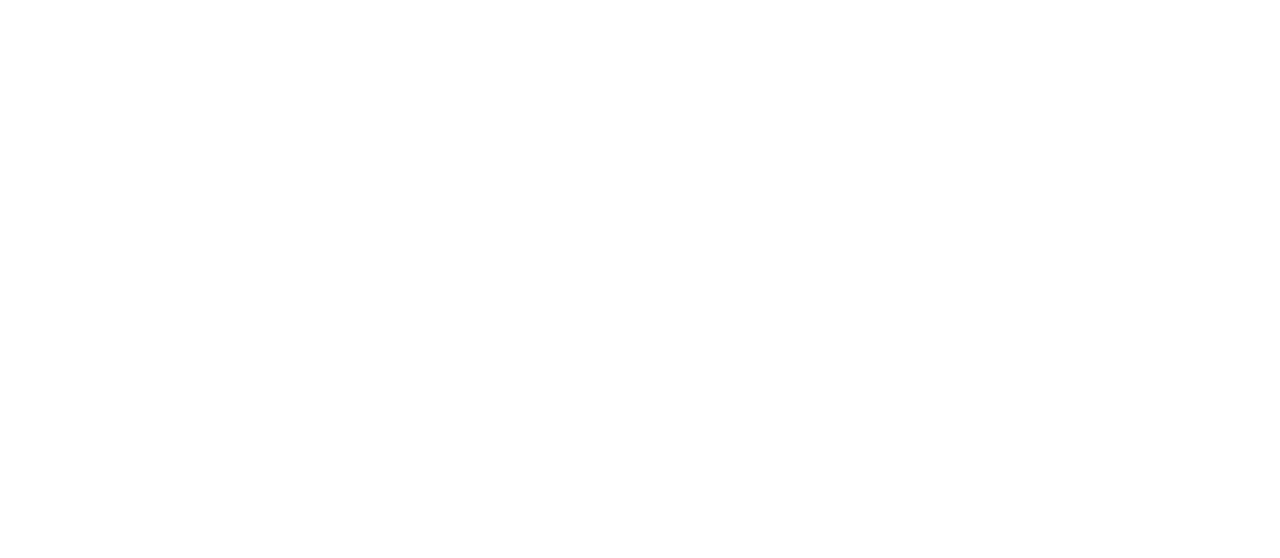
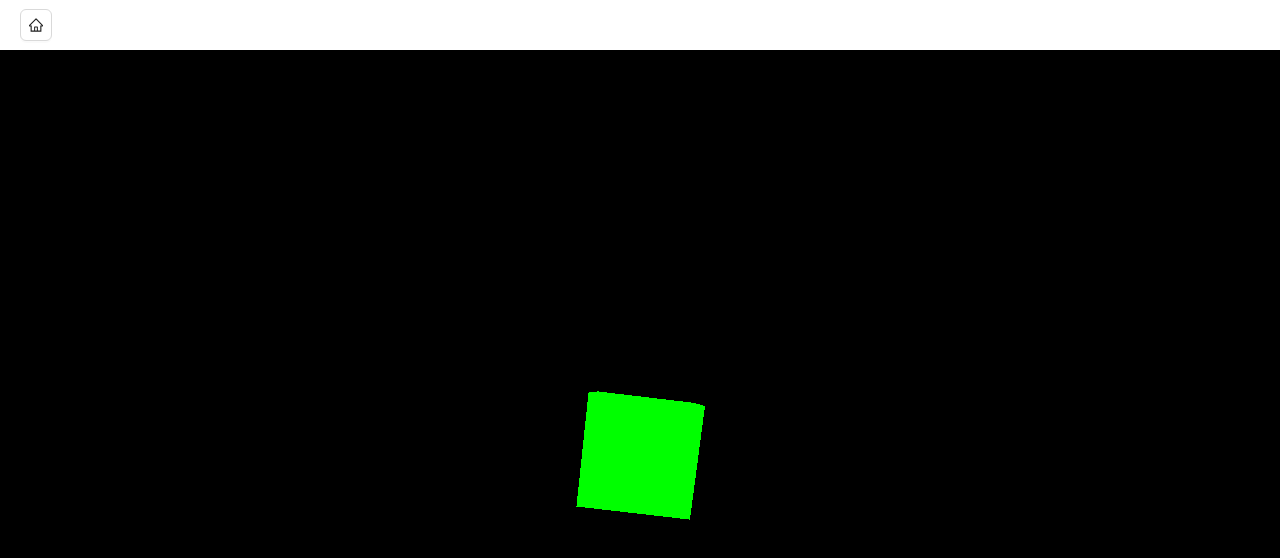
Before and after one commit to MrHGJ/react-threejs-demo, a React app: page /#/demo-start in a window 1280 px wide. Shown: the top 558 px of the page. Built offline with nearby package versions, Linux system fonts and the light colour scheme.

Commit message:
feat: 添加start demo

```diff
--- a/package.json
+++ b/package.json
@@ -18,6 +18,7 @@
     "@babel/preset-typescript": "^7.15.0",
     "@types/react": "^17.0.30",
     "@types/react-dom": "^17.0.9",
+    "@types/three": "^0.149.0",
     "@typescript-eslint/eslint-plugin": "~4.10.0",
     "@typescript-eslint/parser": "~4.10.0",
     "autoprefixer": "^9.8.8",
@@ -71,13 +72,16 @@
     "webpackbar": "^5.0.0-3"
   },
   "dependencies": {
+    "@ant-design/icons": "^5.0.1",
     "@babel/runtime-corejs3": "^7.15.4",
     "@commitlint/cli": "^11.0.0",
     "@commitlint/config-conventional": "^11.0.0",
     "@types/react-router-dom": "^5.3.2",
+    "antd": "^5.2.0",
     "husky": "^4.3.0",
     "react": "^17.0.2",
-    "react-dom": "^17.0.2"
+    "react-dom": "^17.0.2",
+    "three": "^0.149.0"
   },
   "husky": {
     "hooks": {
--- a/src/app.scss
+++ b/src/app.scss
@@ -1,6 +1,8 @@
+body {
+  margin: 0px;
+}
 .app {
   display: flex;
   align-items: center;
   justify-content: center;
-  color: red;
 }
--- a/src/app.tsx
+++ b/src/app.tsx
@@ -2,11 +2,15 @@
 import { Router } from 'react-router'
 import './app.scss'
 import { createBrowserHistory } from 'history'
-import CoreRouter from './routes'
+import { CoreRouter } from './routes'
+import { Header } from './components/header'
+
 export const history = createBrowserHistory()
+
 function App() {
   return (
     <Router history={history}>
+      <Header />
       <CoreRouter />
     </Router>
   )
--- /dev/null
+++ b/src/components/header/index.scss
@@ -0,0 +1,8 @@
+.common-header {
+  display: flex;
+  align-items: center;
+  height: 50px;
+  &__home {
+    margin-left: 20px;
+  }
+}
--- /dev/null
+++ b/src/components/header/index.tsx
@@ -0,0 +1,22 @@
+import { HomeOutlined } from '@ant-design/icons'
+import { Button } from 'antd'
+import React from 'react'
+import { useHistory } from 'react-router-dom'
+import './index.scss'
+
+export const Header = () => {
+  const history = useHistory()
+
+  return (
+    <div className='common-header'>
+      <Button
+        className='common-header__home'
+        icon={<HomeOutlined />}
+        onClick={() => {
+          const historyLength = history.length
+          history.go(-(historyLength - 1))
+        }}
+      />
+    </div>
+  )
+}
--- a/src/routes/index.tsx
+++ b/src/routes/index.tsx
@@ -1,17 +1,19 @@
 import React from 'react'
 import { Route, Switch, HashRouter } from 'react-router-dom'
-import Detail from '@/views/detail'
 import Home from '@/views/home'
+import DemoStart from '@/views/demo-start'
 
-const CoreRouter = () => {
+export const routList = [{ path: '/demo-start', component: DemoStart, title: '起步Demo' }]
+
+export const CoreRouter = () => {
   return (
     <HashRouter>
       <Switch>
         <Route exact path='/' component={Home} />
-        <Route exact path='/detail' component={Detail} />
+        {routList.map((item) => (
+          <Route exact path={item.path} component={item.component} key={item.path} />
+        ))}
       </Switch>
     </HashRouter>
   )
 }
-
-export default CoreRouter
--- /dev/null
+++ b/src/views/demo-start/index.scss
@@ -0,0 +1,4 @@
+.demo-start {
+  display: flex;
+  flex-direction: column;
+}
--- /dev/null
+++ b/src/views/demo-start/index.tsx
@@ -0,0 +1,58 @@
+import React, { useEffect } from 'react'
+import * as THREE from 'three'
+import './index.scss'
+
+const CONTAINER_ID = 'three-container'
+
+const DemoStart = () => {
+  // 场景
+  const scene = new THREE.Scene()
+  // 透视相机 (视野角度，长宽比，近截面，远截面)
+  const camera = new THREE.PerspectiveCamera(75, window.innerWidth / window.innerHeight, 0.1, 1000)
+  // 渲染器
+  const renderer = new THREE.WebGLRenderer()
+
+  // 立方体对象
+  const geometry = new THREE.BoxGeometry(1, 1, 1)
+  // 材质
+  const material = new THREE.MeshBasicMaterial({ color: 0x00ff00 })
+  // 网格
+  const cube = new THREE.Mesh(geometry, material)
+
+  // 容器
+  let container
+
+  const init = () => {
+    // 设置渲染尺寸
+    renderer.setSize(window.innerWidth, window.innerHeight)
+    container = document.getElementById(CONTAINER_ID)
+    // 将渲染器的dom添加到html中
+    container?.appendChild(renderer.domElement)
+
+    // 将网格对象放入场景中
+    scene.add(cube)
+    // 将摄像机往外移动，防止摄像机和物体重合
+    camera.position.z = 5
+  }
+
+  const animate = () => {
+    // 循环渲染场景
+    requestAnimationFrame(animate)
+    cube.rotation.x += 0.01
+    cube.rotation.y += 0.01
+    renderer.render(scene, camera)
+  }
+
+  useEffect(() => {
+    init()
+    animate()
+  }, [])
+
+  return (
+    <div className='demo-start'>
+      <div id={CONTAINER_ID} />
+    </div>
+  )
+}
+
+export default DemoStart
--- a/src/views/detail/index.scss
+++ /dev/null
@@ -1,16 +0,0 @@
-.detail {
-  display: flex;
-  flex-direction: column;
-
-  .button {
-    display: flex;
-    align-items: center;
-    justify-content: center;
-    margin-top: 20px;
-    width: 100px;
-    height: 40px;
-    border-radius: 10px;
-    color: #fff;
-    background: #f07c82;
-  }
-}
--- a/src/views/detail/index.tsx
+++ /dev/null
@@ -1,22 +0,0 @@
-import React from 'react'
-import { useHistory } from 'react-router-dom'
-import './index.scss'
-
-function Detail() {
-  const history = useHistory()
-  return (
-    <div className='detail'>
-      <div
-        className='button'
-        onClick={() => {
-          history.goBack()
-        }}
-      >
-        回到首页
-      </div>
-      这是详情页
-    </div>
-  )
-}
-
-export default Detail
--- a/src/views/home/index.scss
+++ b/src/views/home/index.scss
@@ -1,16 +1,20 @@
 .home {
   display: flex;
   flex-direction: column;
+  margin: 10px 20px 0 20px;
 
-  .button {
+  .item {
     display: flex;
     align-items: center;
-    justify-content: center;
-    margin-top: 50px;
-    width: 300px;
-    height: 80px;
-    border-radius: 10px;
-    color: #fff;
-    background: #f07c82;
+    background: #efefef;
+    height: 50px;
+    padding: 0 15px;
+    box-sizing: border-box;
+    font-size: 14px;
+    cursor: pointer;
+
+    :hover {
+      background: #bfbfbf;
+    }
   }
 }
--- a/src/views/home/index.tsx
+++ b/src/views/home/index.tsx
@@ -1,3 +1,4 @@
+import { routList } from '@/routes'
 import React from 'react'
 import { useHistory } from 'react-router-dom'
 import './index.scss'
@@ -6,15 +7,14 @@
   const history = useHistory()
   return (
     <div className='home'>
-      这是首页
-      <div
-        className='button'
-        onClick={() => {
-          history.push('detail')
-        }}
-      >
-        跳转详情页
-      </div>
+      {routList.map((item) => {
+        const { path, title } = item
+        return (
+          <div className='item' key={path} onClick={() => history.push(path)}>
+            {title}
+          </div>
+        )
+      })}
     </div>
   )
 }
```
Also changed, not shown: 1 other file (tests, documents, lock files or other folders).
